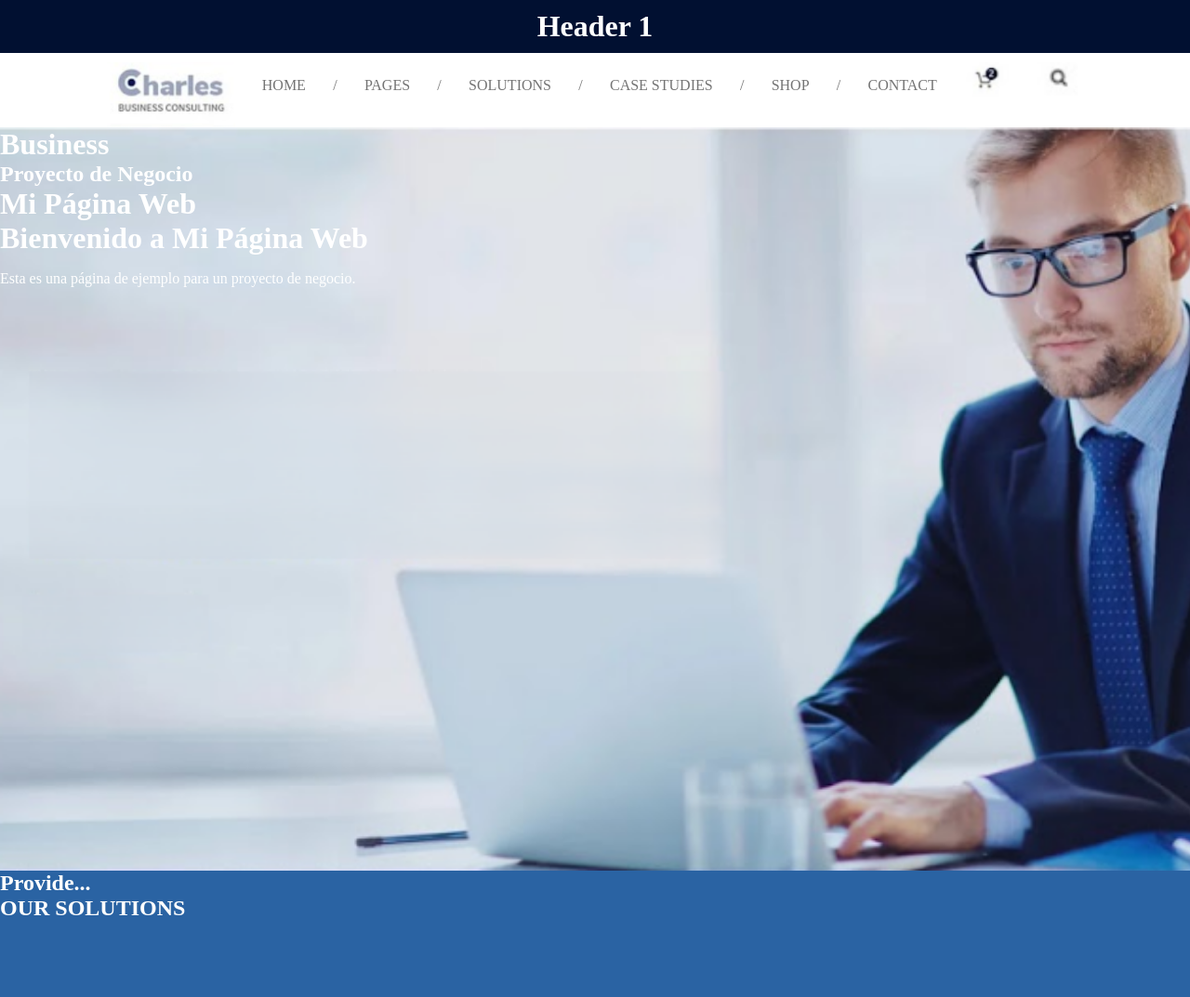
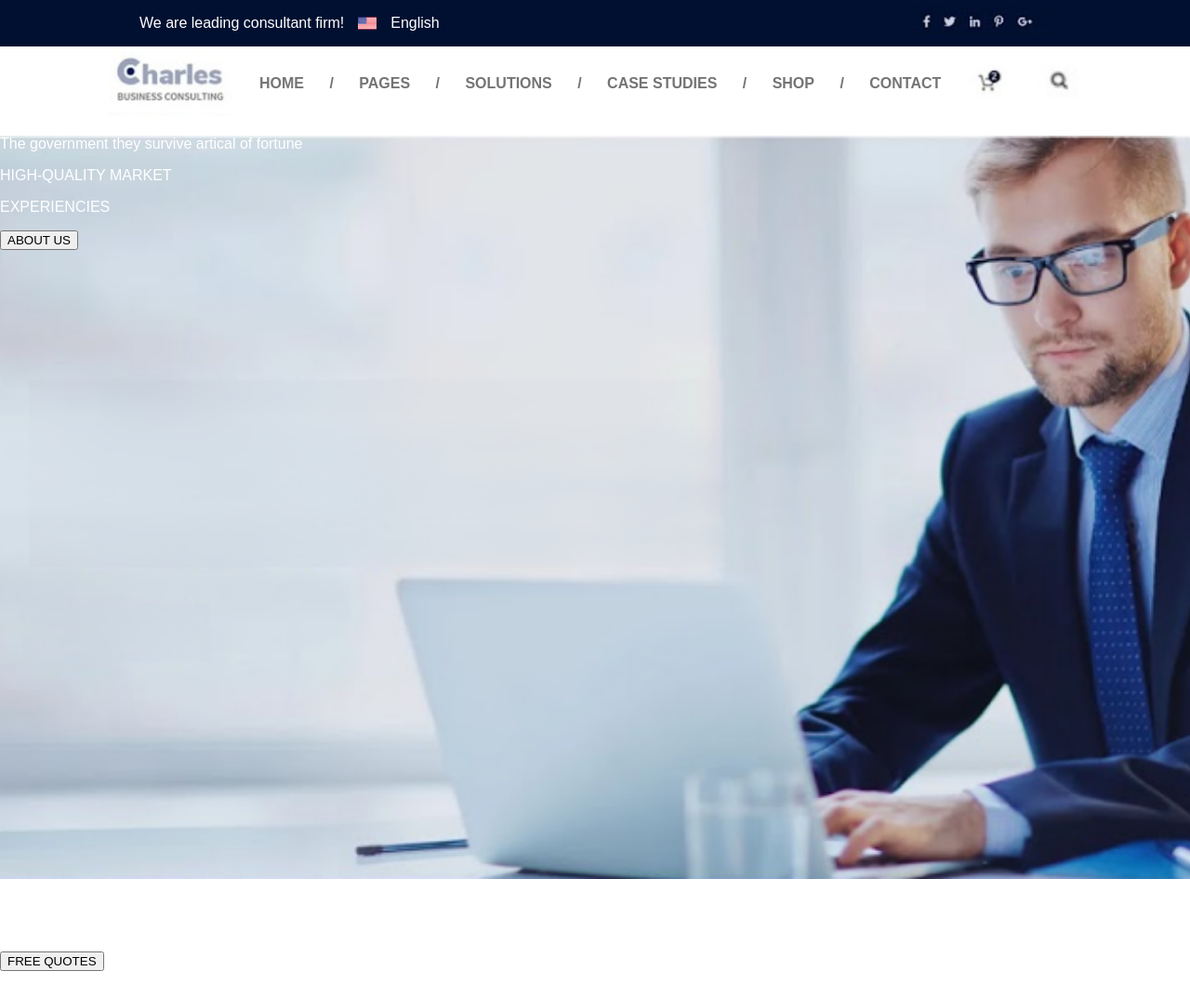
Before and after one commit to JOMI1010/proyecto-business, a plain HTML site: page index.html in a window 1280 px wide. Shown: the whole page at 93% size. Before the commit the page ends 991 px from the top, so only its background shows below. Drawn offline with Linux system fonts and the light colour scheme.

Commit message:
Add redes.png image file to the project

```diff
--- a/index.html
+++ b/index.html
@@ -10,7 +10,17 @@
     <header>
 
         <div class="header1">
-            <h1>Header 1</h1>
+
+            <div class="subheader">
+                <p>We are leading consultant firm!</p>
+                <img src="imgs/estados-unidos.png" alt="USA" height="20">
+                <p>English</p>
+            </div>
+
+            <div>
+                <img src="imgs/redes.png" alt="redes">
+            </div>
+
         </div>
 
         <div class="header2">
@@ -34,20 +44,20 @@
 
     <div class="container">
         <div>
-            <h1>Business</h1>
-            <h2>Proyecto de Negocio</h2>
+            <p>The government they survive artical of fortune</p>
+            <p>HIGH-QUALITY MARKET</p>
+            <p>EXPERIENCIES</p>
+            <button>ABOUT US</button>
         </div>
-        <div>
-            <h1>Mi Página Web</h1>
-            <h1>Bienvenido a Mi Página Web</h1>
-            <p>Esta es una página de ejemplo para un proyecto de negocio.</p>
-        </div>
+
     </div>
 
     <footer>
 
         <div class="">
             <h2>Provide...</h2>
+            <p>A tale...</p>
+            <button>FREE QUOTES</button>
         </div>
 
         <div class="">
--- a/styles.css
+++ b/styles.css
@@ -1,28 +1,35 @@
 body{
-    background-color: rgb(42, 99, 163);
     color: white;
     margin: 0;
+    font-family: Arial, sans-serif;
 }
 
 .container{
     background-image:url(imgs/fondo.png);
-
     background-repeat: no-repeat;
     background-position: center;
     background-size: cover;
     min-height: 100vh;
     padding: 0;
 }
-
 .header1 {
+    display: flex;
+    justify-content: space-between;
     background-color: #011031;
     color: white;
-    padding: 10px 0;
+    padding: 0 150px 0 150px;
     text-align: center;
+    align-items: center;
 }
+
+.subheader {
+    display: flex;
+    align-items: center;
+    gap: 15px;}
 
 .header2 {
     display: flex;
+    align-items: center;
     justify-content: space-around;
     padding: 10px 100px 10px 100px;
     background-color: #ffffff;
@@ -30,6 +37,7 @@ body{
     width: auto;
     height: 60px;
     text-align: center;
+    font-weight: bold;
 }
 
 h2 {
```
Also changed, not shown: imgs/estados-unidos.png (added), imgs/redes.png (added).
